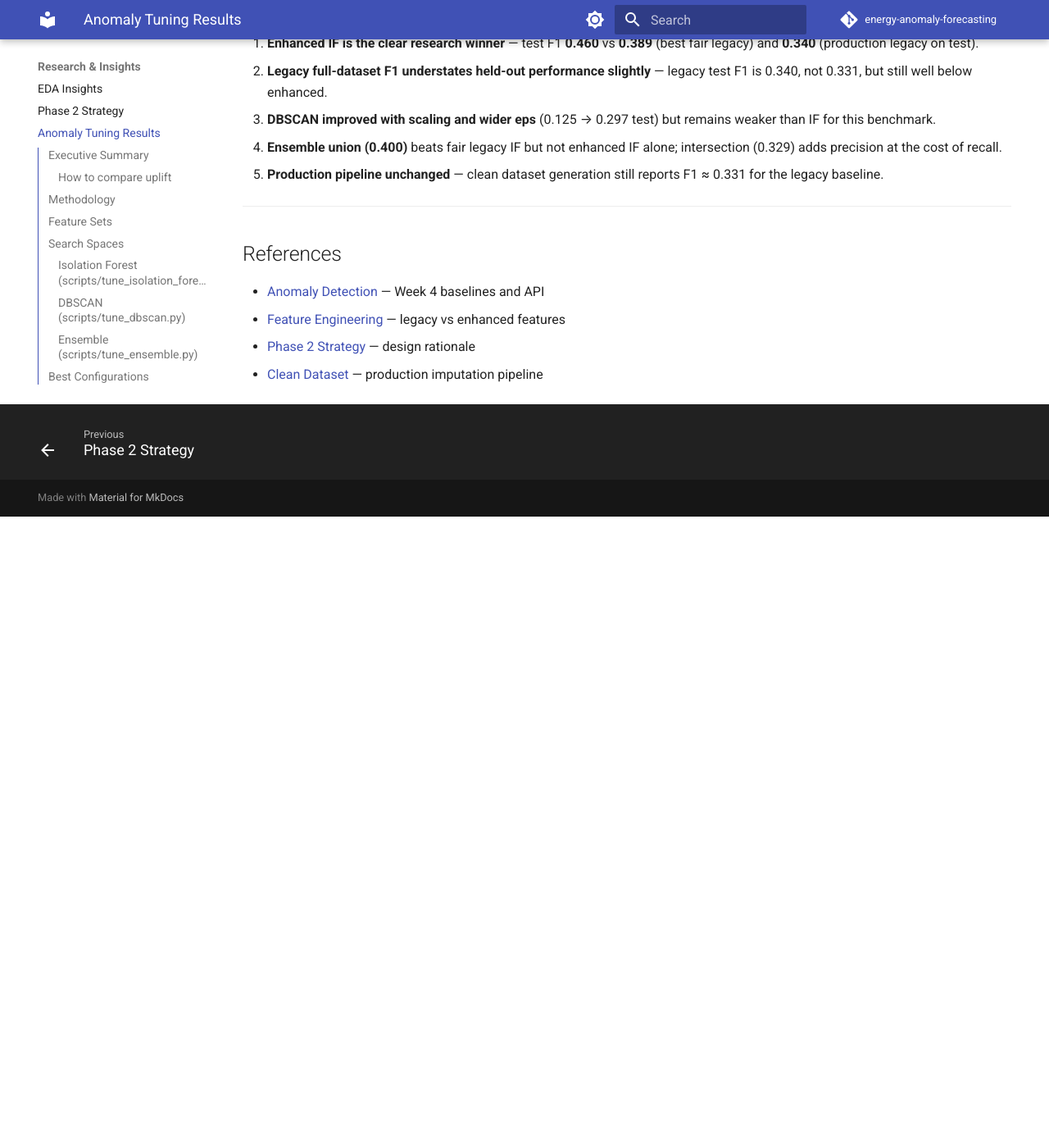
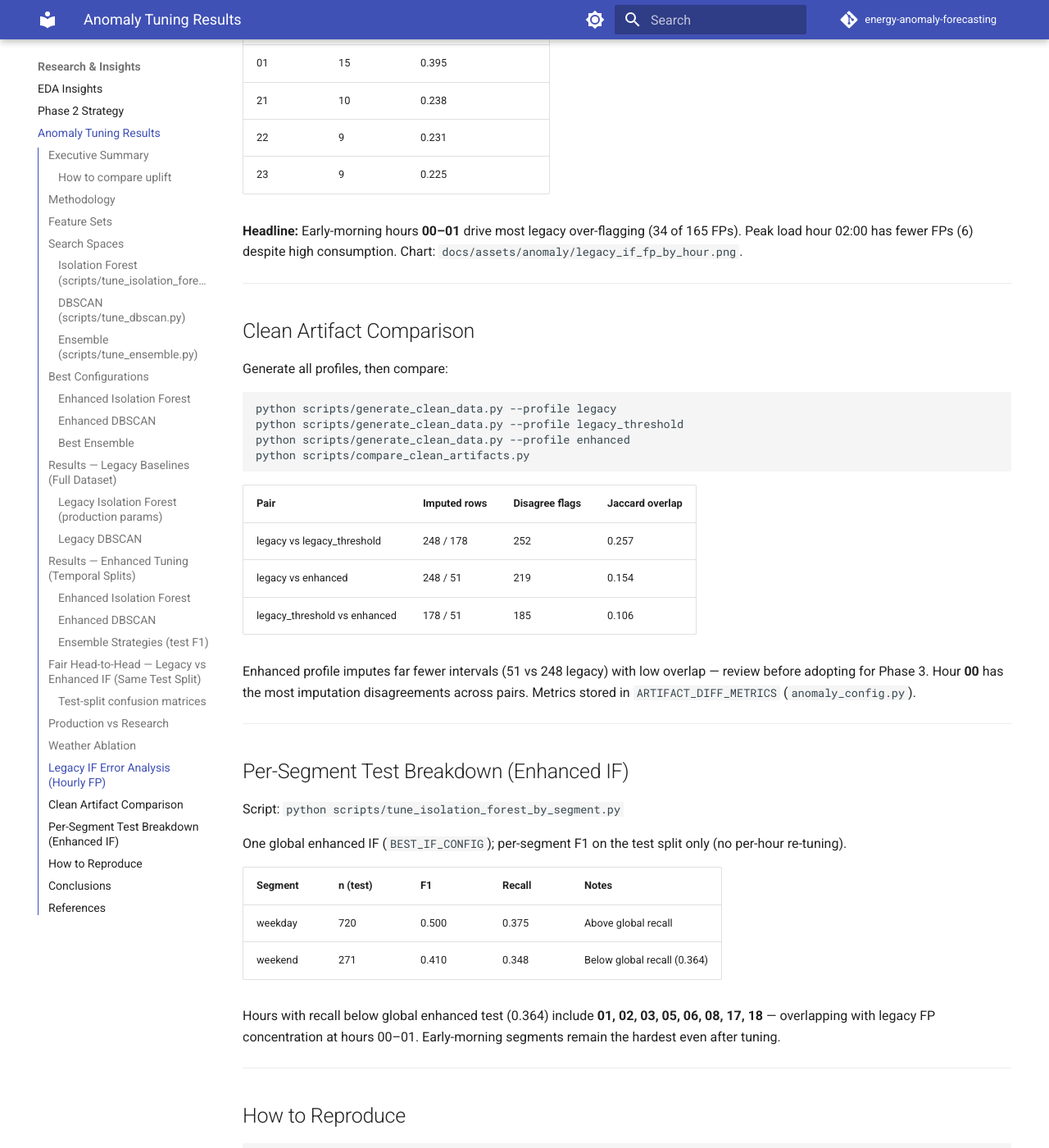
Before and after one commit to mj-weshh/energy-anomaly-forecasting, an MkDocs documentation site: the page built from docs/anomaly-tuning-results.md, in a window 1280 px wide and 1400 px high, scrolled down 8276 px. Shown: the whole window at 82% size. Built offline with MkDocs 1.6.1 and Material for MkDocs 9.7.7, drawn with Linux system fonts in a browser that asks for light colours; comment, search, counter and statistics services are not loaded; before the commit the page ends 8906 px from its top, so only the background shows below that; some of the changed text lies outside the part shown.

Commit message:
docs: document Phase 2 research extensions and extend CI

````diff
--- a/docs/anomaly-tuning-results.md
+++ b/docs/anomaly-tuning-results.md
@@ -255,6 +255,75 @@
 
 ---
 
+## Weather Ablation
+
+Run: `python scripts/tune_isolation_forest.py --drop-weather`
+
+Drops `Temperature`, `Humidity`, and `Wind_Speed` from the enhanced feature matrix (consistent with negligible weather correlation in EDA).
+
+| Config | Test F1 | Test precision | Test recall |
+|--------|---------|----------------|-------------|
+| Enhanced IF (full features) | **0.460** | 0.625 | 0.364 |
+| Enhanced IF (no weather) | **0.524** | 0.562 | 0.491 |
+
+Weather columns are not driving the enhanced uplift on this benchmark; the no-weather run slightly **outperforms** the full-feature config on the held-out test window. Best no-weather config is stored as `BEST_IF_CONFIG_NO_WEATHER` in `anomaly_config.py`.
+
+---
+
+## Legacy IF Error Analysis (Hourly FP)
+
+Script: `python scripts/analyze_detection_errors.py`
+
+Reproduces **legacy IF (test, production params)** on the 991-row temporal test window. Total false positives: **165**.
+
+| Hour | FP | FP rate (vs normal rows) |
+|------|-----|--------------------------|
+| 00 | 19 | 0.463 |
+| 01 | 15 | 0.395 |
+| 21 | 10 | 0.238 |
+| 22 | 9 | 0.231 |
+| 23 | 9 | 0.225 |
+
+**Headline:** Early-morning hours **00–01** drive most legacy over-flagging (34 of 165 FPs). Peak load hour 02:00 has fewer FPs (6) despite high consumption. Chart: `docs/assets/anomaly/legacy_if_fp_by_hour.png`.
+
+---
+
+## Clean Artifact Comparison
+
+Generate all profiles, then compare:
+
+```bash
+python scripts/generate_clean_data.py --profile legacy
+python scripts/generate_clean_data.py --profile legacy_threshold
+python scripts/generate_clean_data.py --profile enhanced
+python scripts/compare_clean_artifacts.py
+```
+
+| Pair | Imputed rows | Disagree flags | Jaccard overlap |
+|------|--------------|----------------|-----------------|
+| legacy vs legacy_threshold | 248 / 178 | 252 | 0.257 |
+| legacy vs enhanced | 248 / 51 | 219 | 0.154 |
+| legacy_threshold vs enhanced | 178 / 51 | 185 | 0.106 |
+
+Enhanced profile imputes far fewer intervals (51 vs 248 legacy) with low overlap — review before adopting for Phase 3. Hour **00** has the most imputation disagreements across pairs. Metrics stored in `ARTIFACT_DIFF_METRICS` (`anomaly_config.py`).
+
+---
+
+## Per-Segment Test Breakdown (Enhanced IF)
+
+Script: `python scripts/tune_isolation_forest_by_segment.py`
+
+One global enhanced IF (`BEST_IF_CONFIG`); per-segment F1 on the test split only (no per-hour re-tuning).
+
+| Segment | n (test) | F1 | Recall | Notes |
+|---------|----------|-----|--------|-------|
+| weekday | 720 | 0.500 | 0.375 | Above global recall |
+| weekend | 271 | 0.410 | 0.348 | Below global recall (0.364) |
+
+Hours with recall below global enhanced test (0.364) include **01, 02, 03, 05, 06, 08, 17, 18** — overlapping with legacy FP concentration at hours 00–01. Early-morning segments remain the hardest even after tuning.
+
+---
+
 ## How to Reproduce
 
 ```bash
@@ -266,9 +335,12 @@
 
 # Research tuning
 python scripts/tune_isolation_forest.py
+python scripts/tune_isolation_forest.py --drop-weather
 python scripts/tune_dbscan.py
 python scripts/tune_ensemble.py
 python scripts/compare_anomaly_models.py
+python scripts/analyze_detection_errors.py
+python scripts/tune_isolation_forest_by_segment.py
 ```
 
 Expected headline numbers (test split where applicable):
--- a/docs/architecture.md
+++ b/docs/architecture.md
@@ -37,7 +37,11 @@
 │   ├── tune_dbscan.py                # DBSCAN hyperparameter grid search
 │   ├── tune_ensemble.py              # IF + DBSCAN ensemble comparison
 │   ├── compare_anomaly_models.py     # Legacy vs enhanced research dashboard
-│   └── generate_clean_data.py        # Generate Phase 3 clean dataset artifact
+│   ├── analyze_detection_errors.py   # Legacy IF hourly FP analysis
+│   ├── compare_clean_artifacts.py    # Diff clean-data profile artifacts
+│   ├── tune_isolation_forest_by_segment.py  # Per-segment enhanced IF test F1
+│   ├── generate_mermaid_assets.py    # Regenerate architecture PNGs via mermaid.ink (network)
+│   └── generate_clean_data.py        # Generate Phase 3 clean dataset artifact (--profile)
 ├── src/
 │   ├── __init__.py
 │   ├── data/
@@ -199,7 +203,7 @@
 | Function | Module | Responsibility |
 |----------|--------|----------------|
 | `interpolate_anomalies(df, predictions)` | `clean_data.py` | Mask anomalous `Electricity_Consumed` values; time-interpolate gaps |
-| `generate_clean_dataset(input_path, output_path)` | `pipelines/clean_dataset.py` | End-to-end IF clean pipeline; writes CSV artifact (re-exported from `clean_data`) |
+| `generate_clean_dataset(input_path, output_path, profile=...)` | `pipelines/clean_dataset.py` | End-to-end clean pipeline; `profile` = `legacy` (default), `legacy_threshold`, or `enhanced` |
 
 See [Clean Dataset](clean-data.md) for pipeline design and artifact details.
 
@@ -207,9 +211,12 @@
 
 ```bash
 python scripts/generate_clean_data.py
+python scripts/generate_clean_data.py --profile legacy_threshold
+python scripts/generate_clean_data.py --profile enhanced
+python scripts/compare_clean_artifacts.py
 ```
 
-Writes `data/processed/clean_smart_meter_data.csv` (5000 rows, imputed consumption, gitignored locally).
+Writes `data/processed/clean_smart_meter_data.csv` by default (5000 rows, gitignored locally). Research profiles write separate filenames — see [Clean Dataset](clean-data.md#research-profiles).
 
 ---
 
--- a/docs/clean-data.md
+++ b/docs/clean-data.md
@@ -29,25 +29,34 @@
 
 Only consumption gaps created by masking are filled — other columns are not interpolated.
 
-### End-to-end pipeline — `generate_clean_dataset(input_path, output_path)`
+### `generate_clean_dataset(input_path, output_path)`
 
 Defined in `src/pipelines/clean_dataset.py` (re-exported from `src.data.clean_data` for compatibility). Chains:
 
 1. `load_smart_meter_data` — raw CSV
-2. `build_all_features` — temporal + rolling columns
-3. `detect_anomalies(..., model_type="isolation_forest")` — IF default (F1 = 0.331)
+2. Feature engineering (profile-dependent)
+3. Anomaly detection (profile-dependent)
 4. `interpolate_anomalies` — mask + impute
 5. Write CSV to `output_path`
 
-### CLI — `scripts/generate_clean_data.py`
+## Research profiles (`--profile`)
 
-Writes the Phase 3 artifact:
+The default pipeline is **unchanged**. Optional profiles write separate research artifacts under `data/processed/`:
 
-```
-data/processed/clean_smart_meter_data.csv
+| Profile | Features | Detection | Default output |
+|---------|----------|-----------|----------------|
+| **`legacy`** (default) | `build_all_features` (15 cols) | IF defaults (`contamination=0.05`) on all eval rows | `clean_smart_meter_data.csv` |
+| **`legacy_threshold`** | `build_all_features` | Train 60%, val threshold 20%, score all eval rows (fair eval F1 ≈ 0.389) | `clean_smart_meter_data_legacy_threshold.csv` |
+| **`enhanced`** | `build_enhanced_anomaly_features` (21 cols) | `BEST_IF_CONFIG` + score threshold on all eval rows | `clean_smart_meter_data_enhanced.csv` |
+
+```bash
+python scripts/generate_clean_data.py                          # legacy (unchanged)
+python scripts/generate_clean_data.py --profile legacy_threshold
+python scripts/generate_clean_data.py --profile enhanced
+python scripts/compare_clean_artifacts.py
 ```
 
-The `data/processed/` directory is **gitignored** — generate locally, do not commit the CSV.
+Research profiles are **not** used for production Phase 3 baseline until artifact diffs are reviewed. See [Anomaly Tuning Results](anomaly-tuning-results.md).
 
 ---
 
````
Also changed, not shown: README.md (+12 -1 lines), docs/getting-started.md (+11 -0 lines), docs/index.md (+1 -0 lines), 1 other file.
